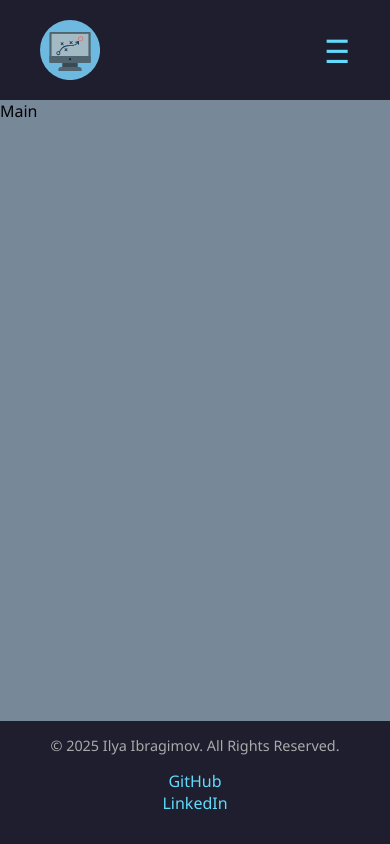
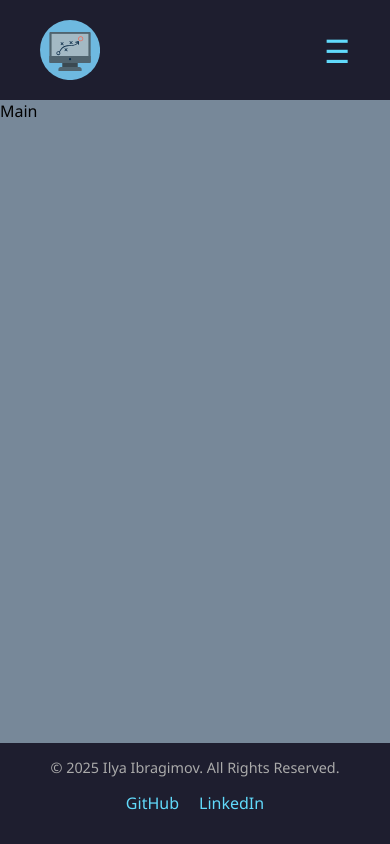
Before and after one commit to IlyaIbragimov/my-cv, a React (Vite) app: page / in a window 390 px wide. Built offline with nearby package versions, Linux system fonts and the light colour scheme.

Commit message:
small fixes

```diff
--- a/src/components/Footer.css
+++ b/src/components/Footer.css
@@ -28,12 +28,11 @@
   gap: 20px;
   list-style: none;
   padding: 0;
-  margin: 0;
+  margin: 0 0 0 auto;
+  justify-content: flex-end;
 }
 
-.footer-list li {
-  margin: 0 0 0 auto;
-}
+
 
 .footer-list a {
   color: #61dafb;
@@ -64,11 +63,7 @@
 }
 
 .footer-list {
-    display: block;
-}
-
-.footer-list li {
-  margin: 0;
+    justify-content: center;
 }
 
 }
```
